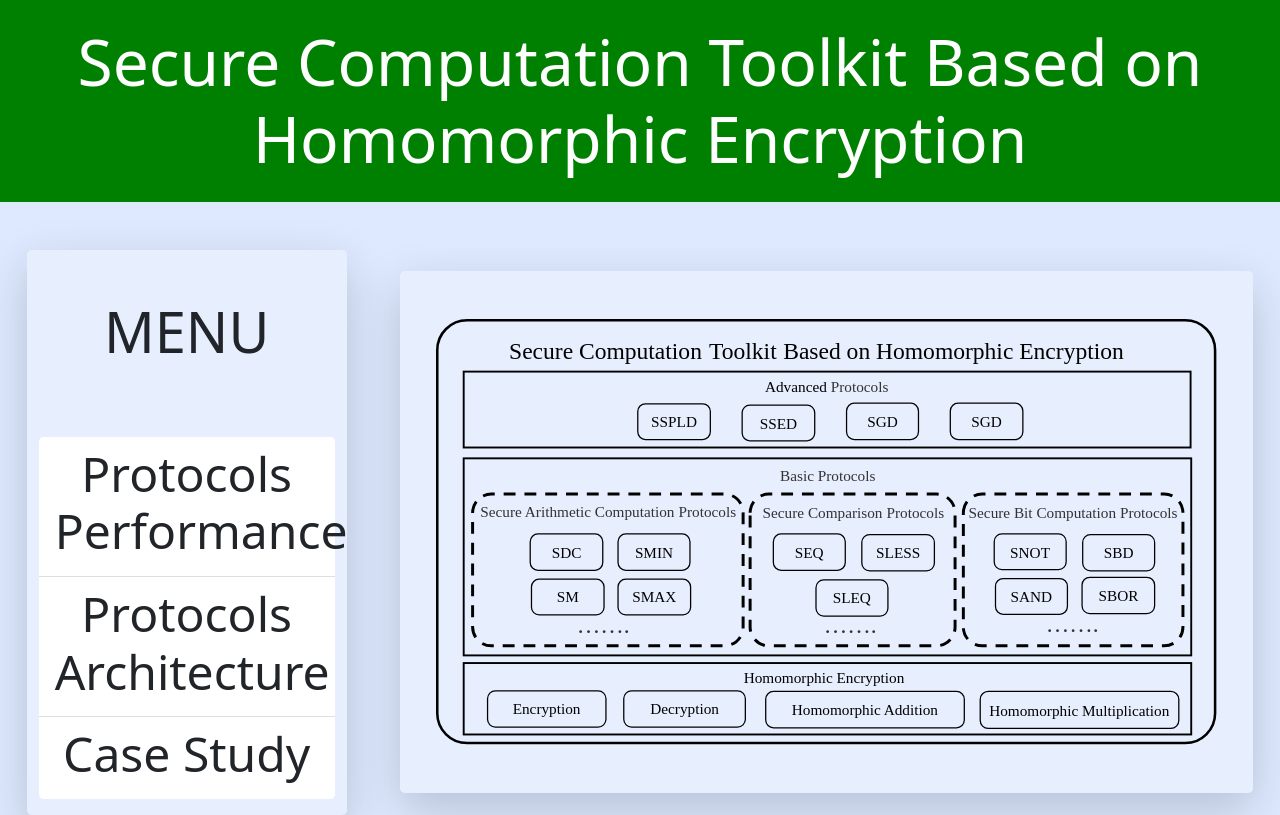
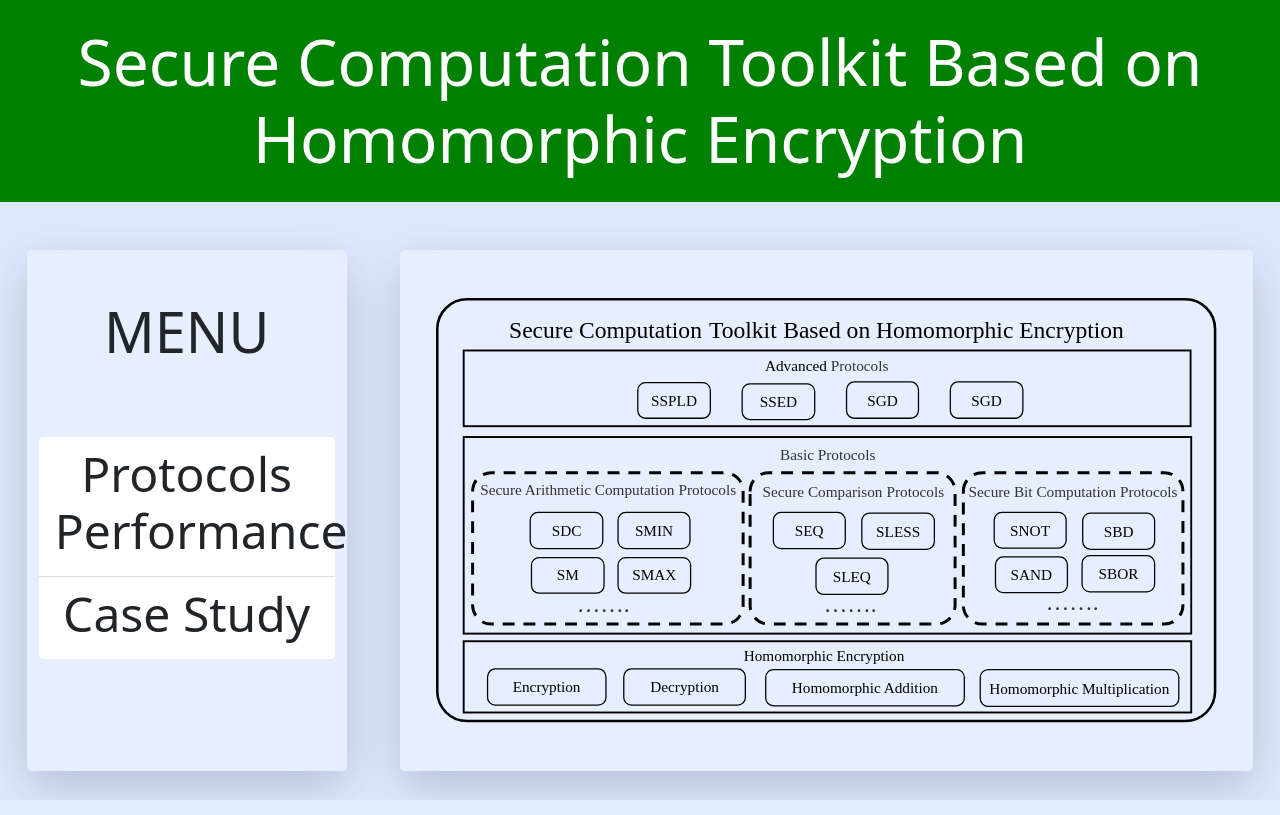
Before and after one commit to zfy1412/apweb2023, a Django app: page / in a window 1280 px wide. Run offline with Django 3.2, Linux system fonts and the light colour scheme; some libraries are stand-ins or nearby versions.

Commit message:
change html

```diff
--- a/templates/realindex.html
+++ b/templates/realindex.html
@@ -29,7 +29,6 @@
           <div class="my-3">
             <div class="list-group list-group-flush bg-white bg-opacity-50 rounded-3 border-0">
               <a href="/index" class="list-group-item list-group-item-action"><h2 class="display-5">Protocols Performance</h2></a>
-              <a href="/views" class="list-group-item list-group-item-action"><h2 class="display-5">Protocols Architecture</h2></a>
               <a href="/example" class="list-group-item list-group-item-action"><h2 class="display-5">Case Study</h2></a>
             </div>
           </div>
```
